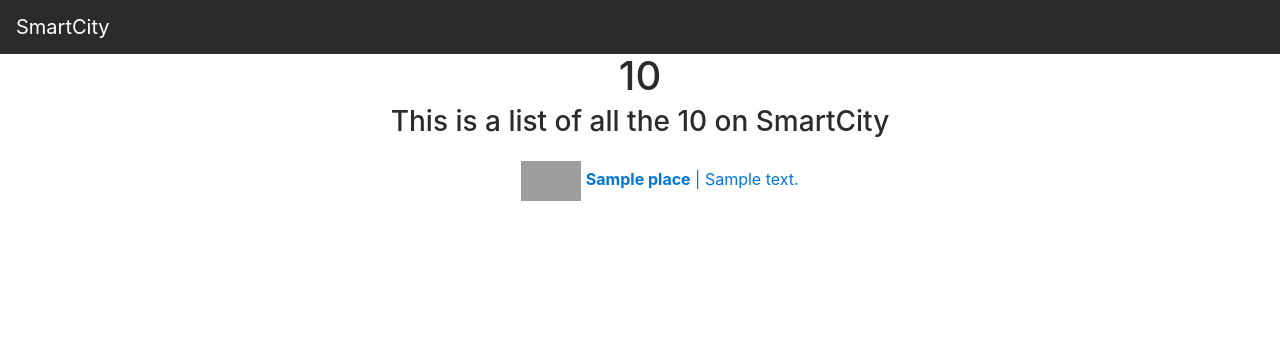
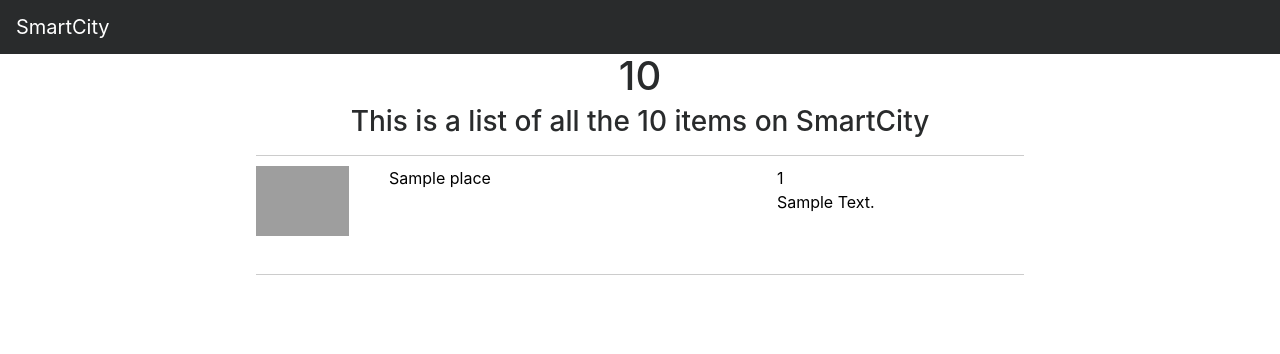
Before and after one commit to danieljee/IFB299-group45, a Django app: template ifb299/app/templates/category.html in a window 1280 px wide. Shown: the top 354 px of the page. Run offline with Django 3.2, Linux system fonts and the light colour scheme; the template is opened without the code that fills it: most values are stand-ins (such as "Sample title", 1, 10 or a date in 2020); some libraries are stand-ins or nearby versions; grey boxes are pictures that could not be loaded.

Commit message:
Css related

```diff
--- a/ifb299/app/templates/category.html
+++ b/ifb299/app/templates/category.html
@@ -2,19 +2,36 @@
 {% load static %}
 {% load app_filters %}
 {% block content %}
-<h1><center> {{category}} </center></h1>
-<h3><center>This is a list of all the {{category}} on SmartCity</center></h3>
+<h1><center> {{category|title}} </center></h1>
+<h3><center>This is a list of all the {{category}} items on SmartCity</center></h3>
 
-<div class="categoryListContainer">
-	<ul>
-		{% for place in place_list %}
-			<a href="{{place.get_absolute_url}}">
-				<img src={% static place.category_id.name|category_image %} class="categoryIcon" alt="collegeIcon" /> <b>{{ place.name }}</b> | {{ place.address }} <br>
-			</a>
-		{% empty %}
-			No places yet.
-		{% endfor %}
-	</ul>
+<div class='searchResultDiv'>
+  <div class='searchResultColumn1'>
+    {% if place_list %}
+      {% for place in place_list%}
+        <a class="resultItem" href="{{place.get_absolute_url}}">
+          <div class='row'>
+            <div class='col-2'>
+                <img class='icon' src={% static place.category_id.name|category_image %}/>
+            </div>
+            <div class='col-10'>
+              <div class='row'>
+                <div class='col-7'>
+                  {{place.name}}
+                </div>
+                <div class='col-5'>
+                  <div>{{place.city_id|title}}</div>
+                  <div>{{place.address|title}}</div>
+                </div>
+              </div>
+            </div>
+          </div>
+        </a>
+      {% endfor %}
+    {% else %}
+      <h2>No results available for this category, sorry!</h2>
+    {% endif %}
+  </div>
 </div>
 
 {% endblock %}
```
